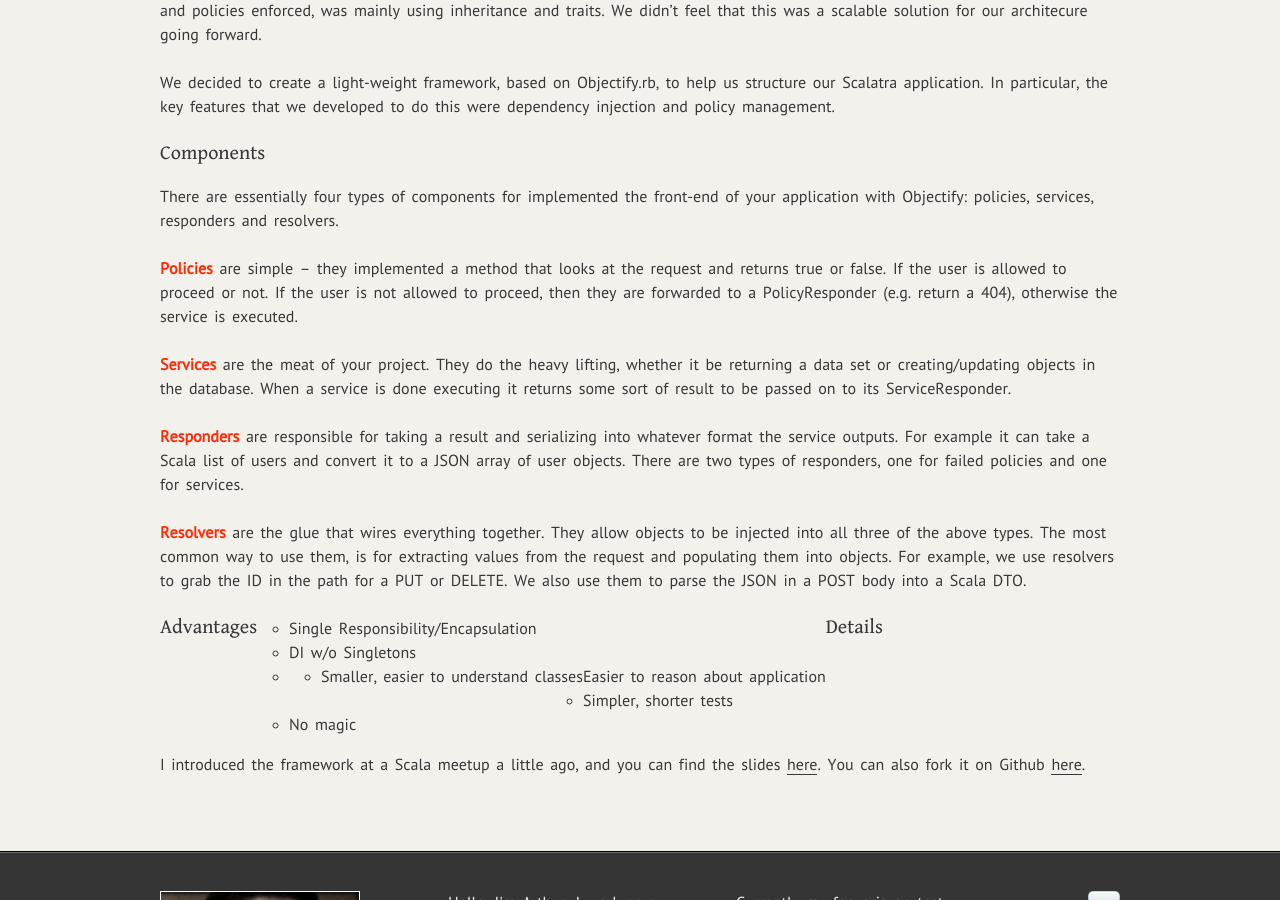
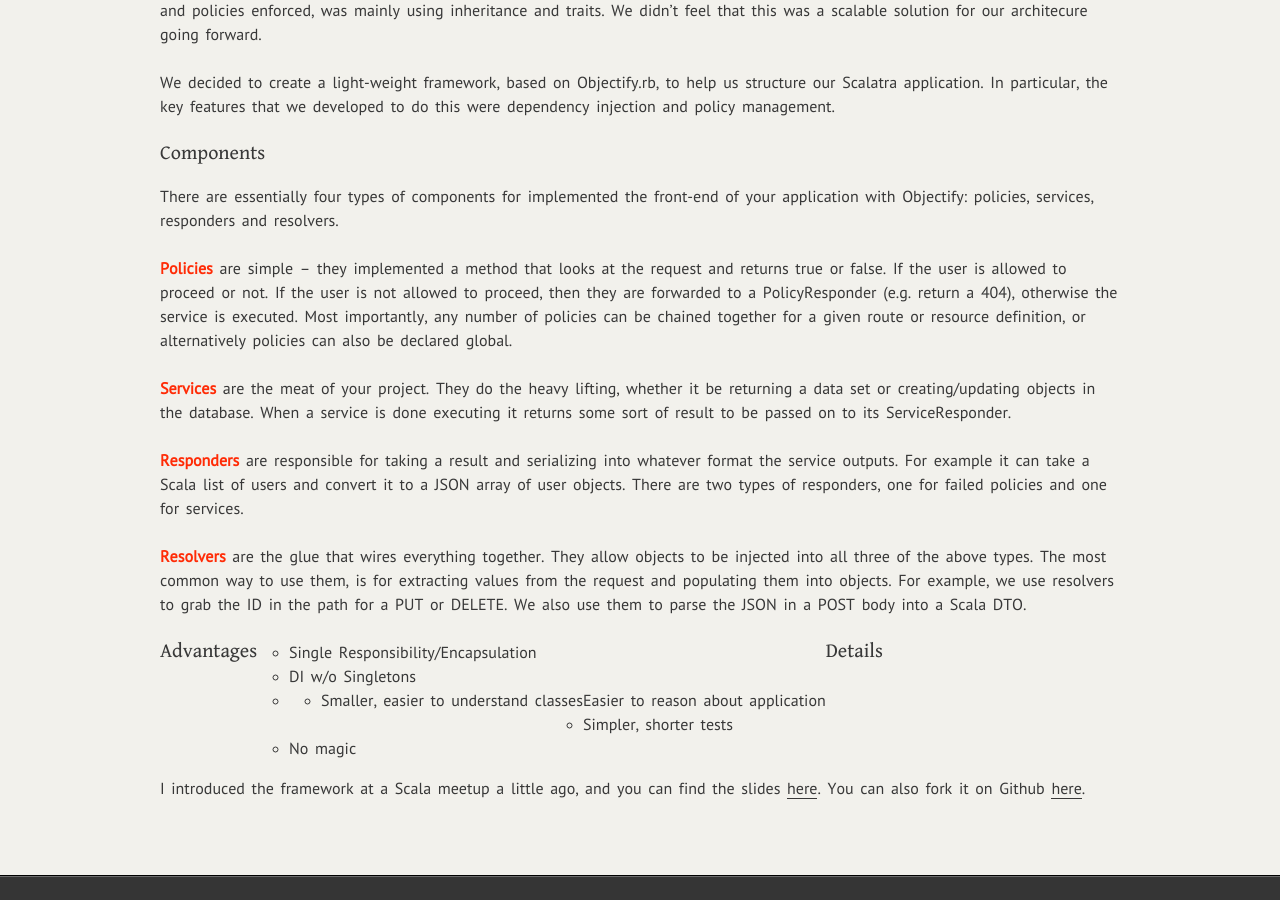
Before and after one commit to artgon/artgon.github.com, a Jekyll site: the page built from _posts/2013-08-01-introducing-objectify-scala.md, in a window 1280 px wide and 900 px high, scrolled down 469 px. Built offline with Jekyll 4.4.1, drawn with Linux system fonts in a browser that asks for light colours; Markdown is read by kramdown in place of the engine named in the settings.

Commit message:
renamed slug

```diff
--- a/_posts/2013-08-01-introducing-objectify.md
+++ b/_posts/2013-08-01-introducing-objectify-scala.md
@@ -42,6 +42,9 @@ __Policies__ are simple -- they implemented a method that looks at the
 request and returns true or false. If the user is allowed to proceed or
 not. If the user is not allowed to proceed, then they are forwarded to a
 PolicyResponder (e.g. return a 404), otherwise the service is executed.
+Most importantly, any number of policies can be chained together for a
+given route or resource definition, or alternatively policies can also
+be declared global.
 
 __Services__ are the meat of your project. They do the heavy lifting,
 whether it be returning a data set or creating/updating objects in the
```
